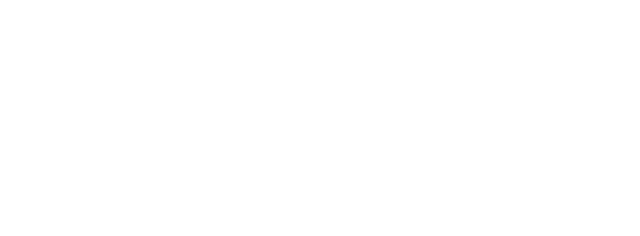
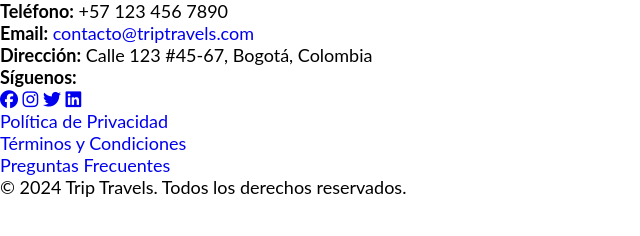
Before and after one commit to danielaser/trip-travel, a plain HTML site: page index.html in a window 1280 px wide. Shown: the whole page, without its empty margins (0-640 px from the left). Drawn offline with Linux system fonts and the light colour scheme.

Commit message:
feat: add footer with contact info, social media, and quick links

```diff
--- a/index.html
+++ b/index.html
@@ -9,7 +9,46 @@
   <body>
     <header></header>
     <main></main>
-    <footer></footer>
+    <footer>
+      <!-- Información de contacto -->
+      <section class="contact-info">
+        <p><strong>Teléfono:</strong> +57 123 456 7890</p>
+        <p><strong>Email:</strong> <a href="mailto:contacto@triptravels.com">contacto@triptravels.com</a></p>
+        <p><strong>Dirección:</strong> Calle 123 #45-67, Bogotá, Colombia</p>
+      </section>
+
+      <!-- Redes sociales -->
+      <section class="social-media">
+        <p><strong>Síguenos:</strong></p>
+        <a href="#" target="_blank">
+          <i class="fab fa-facebook"></i>
+        </a>
+        <a href="#" target="_blank">
+          <i class="fab fa-instagram"></i>
+        </a>
+        <a href="#" target="_blank">
+          <i class="fab fa-twitter"></i>
+        </a>
+        <a href="#" target="_blank">
+          <i class="fab fa-linkedin"></i>
+        </a>
+      </section>
+
+      <!-- Enlaces rápidos -->
+      <section class="quick-links">
+        <ul>
+          <li><a href="#">Política de Privacidad</a></li>
+          <li><a href="#">Términos y Condiciones</a></li>
+          <li><a href="#">Preguntas Frecuentes</a></li>
+        </ul>
+      </section>
+
+      <!-- Derechos de autor -->
+      <section class="copyright">
+        <p>&copy; 2024 Trip Travels. Todos los derechos reservados.</p>
+      </section>
+    </footer>
+    <script src="https://kit.fontawesome.com/83090b1ff8.js" crossorigin="anonymous"></script>
     <script src="js/app.js"></script>
   </body>
 </html>
```
